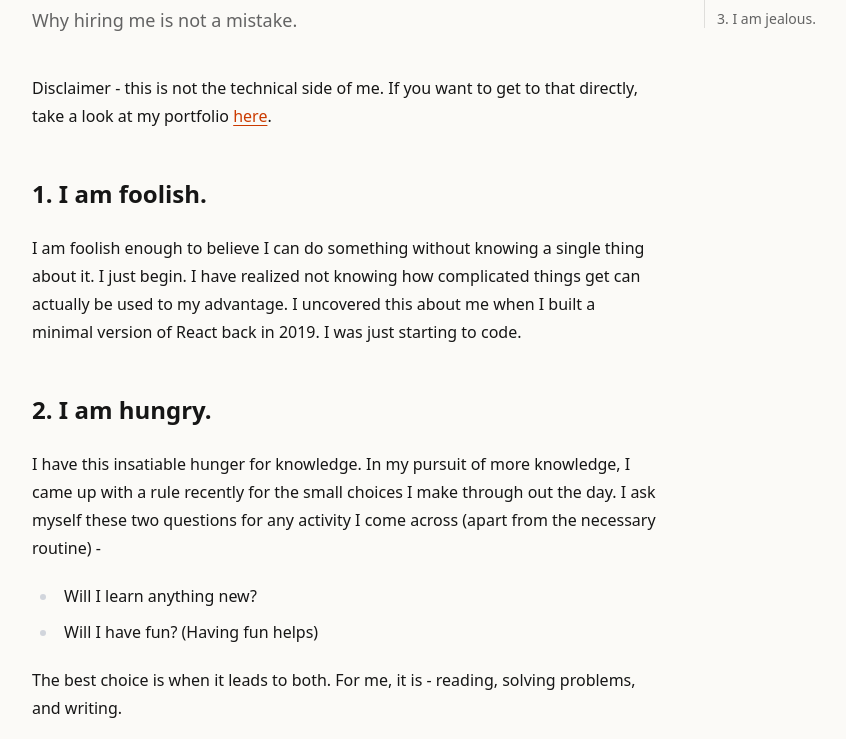
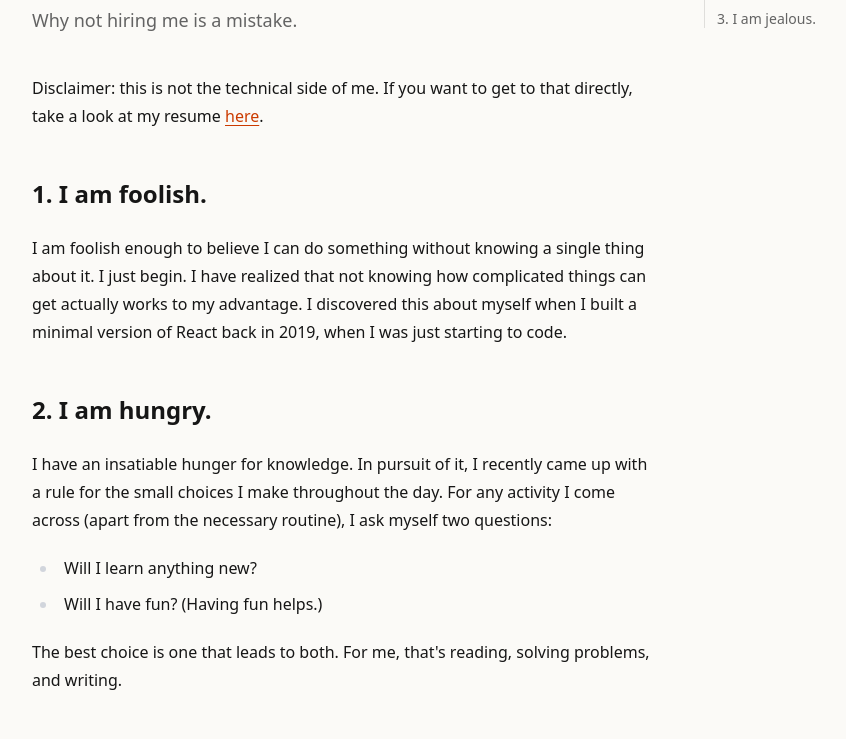
Before and after one commit to npsedhain/npsedhain, an Astro site: page /writing/why-me in a window 1280 px wide. Shown: the part 198-937 px from the top of the page, without its empty margins (296-1142 px from the left). Built offline with nearby package versions, Linux system fonts and the light colour scheme; Astro itself is replaced by a stand-in of ours.

Commit message:
Fix grammar in Why me

```diff
--- a/src/pages/writing/why-me.astro
+++ b/src/pages/writing/why-me.astro
@@ -4,33 +4,33 @@ import Post from '../../layouts/Post.astro';
 export const meta = {
   title: 'Why me?',
   date: '2024-11-06',
-  description: 'Why hiring me is not a mistake.',
+  description: 'Why not hiring me is a mistake.',
   kind: 'essay',
 } as const;
 ---
 
 <Post meta={meta}>
   <p>
-    Disclaimer - this is not the technical side of me.
-    If you want to get to that directly, take a look at my portfolio <a href="/">here</a>.
+    Disclaimer: this is not the technical side of me.
+    If you want to get to that directly, take a look at my resume <a href="/resume.pdf">here</a>.
   </p>
 
   <h2>1. I am foolish.</h2>
 
-  <p>I am foolish enough to believe I can do something without knowing a single thing about it. I just begin. I have realized not knowing how complicated things get can actually be used to my advantage. I uncovered this about me when I built a minimal version of React back in 2019. I was just starting to code.</p>
+  <p>I am foolish enough to believe I can do something without knowing a single thing about it. I just begin. I have realized that not knowing how complicated things can get actually works to my advantage. I discovered this about myself when I built a minimal version of React back in 2019, when I was just starting to code.</p>
 
   <h2>2. I am hungry.</h2>
 
-  <p>I have this insatiable hunger for knowledge. In my pursuit of more knowledge, I came up with a rule recently for the small choices I make through out the day. I ask myself these two questions for any activity I come across (apart from the necessary routine) -</p>
+  <p>I have an insatiable hunger for knowledge. In pursuit of it, I recently came up with a rule for the small choices I make throughout the day. For any activity I come across (apart from the necessary routine), I ask myself two questions:</p>
 
   <ul>
     <li>Will I learn anything new?</li>
-    <li>Will I have fun? (Having fun helps)</li>
+    <li>Will I have fun? (Having fun helps.)</li>
   </ul>
 
-  <p>The best choice is when it leads to both. For me, it is - reading, solving problems, and writing.</p>
+  <p>The best choice is one that leads to both. For me, that's reading, solving problems, and writing.</p>
 
   <h2>3. I am jealous.</h2>
 
-  <p>I am jealous of everyone around me who I think Is better. The competitive person in me wants to be the best person I know. And the hard working person in me pushes me to be just that. While I may not be the smartest person to find the most efficient way, I brute force myself to get where I need to be. And as we know, as slow as it might be, brute force works!</p>
+  <p>I am jealous of everyone around me who I think is better than me. The competitive person in me wants to be the best person I know, and the hardworking person in me pushes me to be just that. I may not be smart enough to find the most efficient way, but I brute-force my way to where I need to be. And as we know, slow as it might be, brute force works!</p>
 </Post>
```
